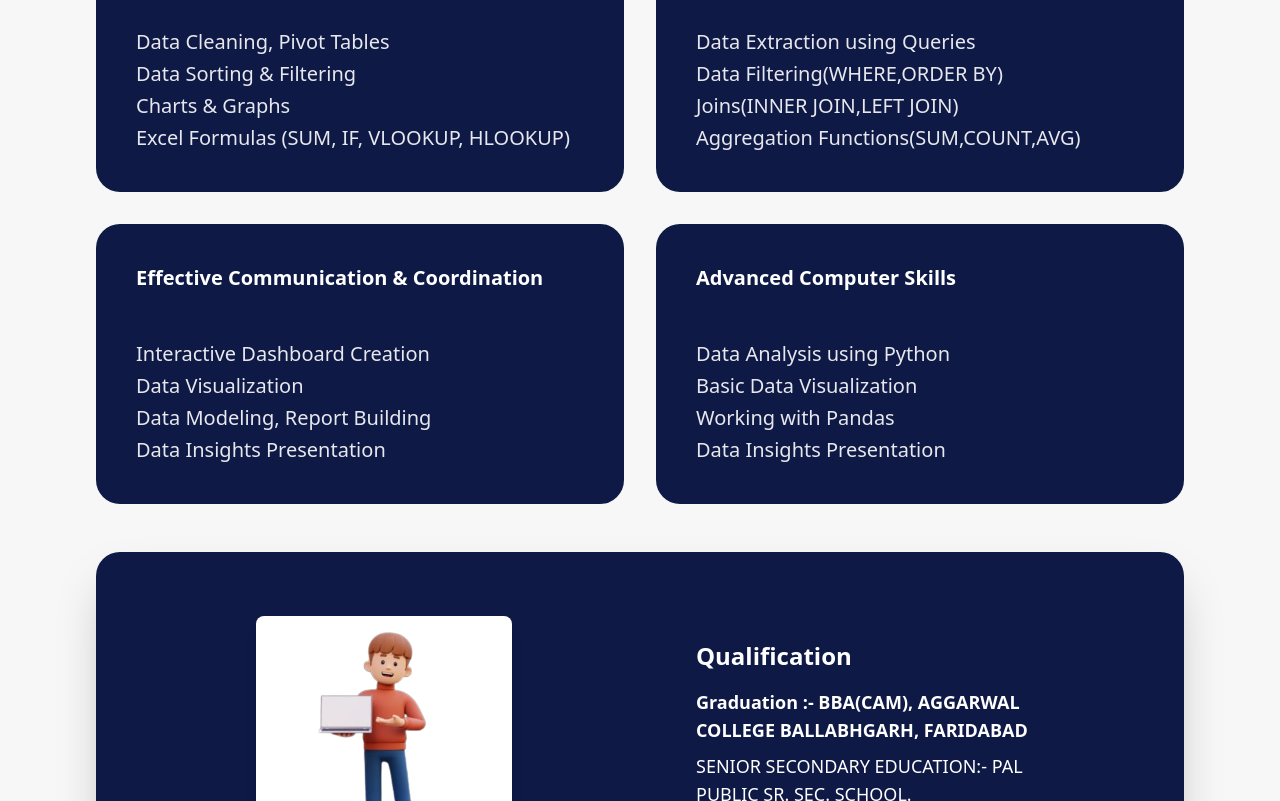
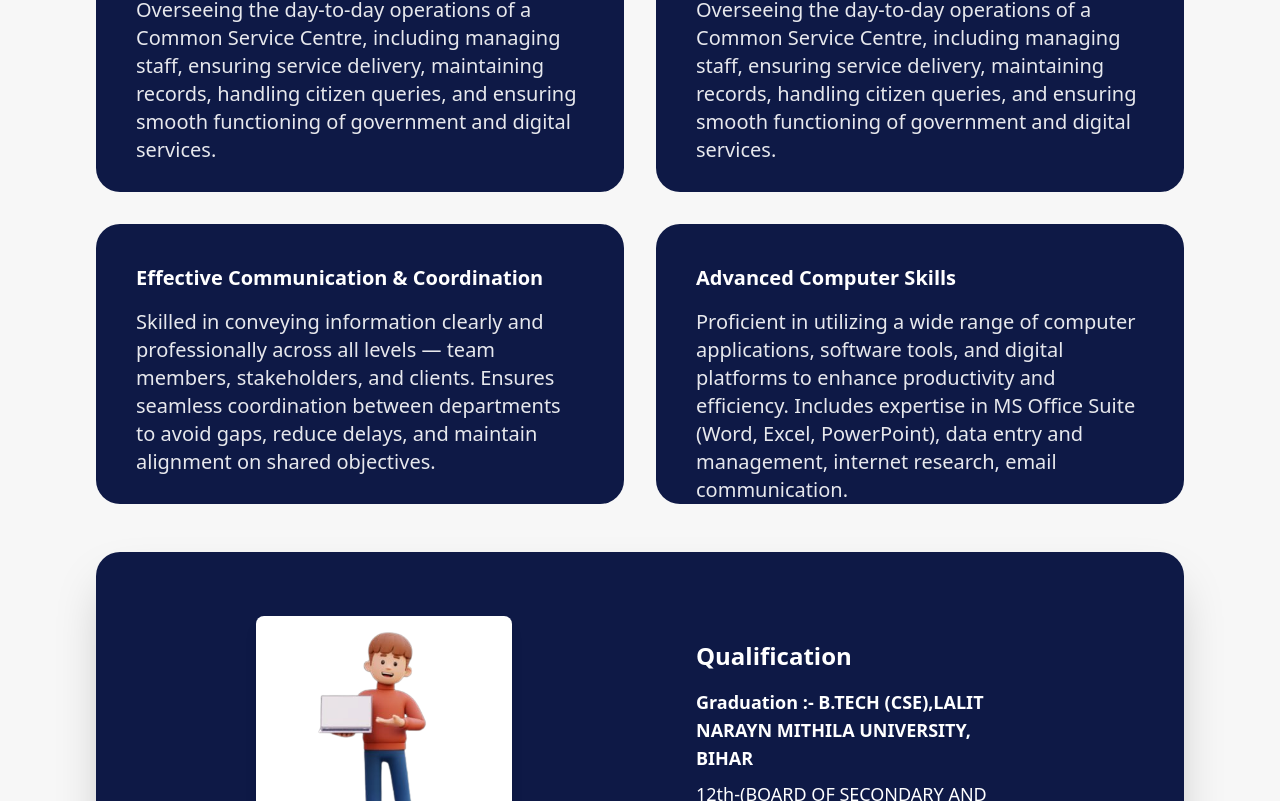
Before and after one commit to Arvindpal12/IITan-portfolio, a React (Vite) app: page / in a window 1280 px wide. Shown: the part 2119-2920 px from the top of the page. Built offline with nearby package versions, Linux system fonts and the light colour scheme.

Commit message:
add conent

```diff
--- a/src/components/Skills-compo/Skills.jsx
+++ b/src/components/Skills-compo/Skills.jsx
@@ -1,6 +1,14 @@
 import React from "react";
 import avtar from "../../assets/avtar.png";
-import { FaUsers, FaProjectDiagram, FaDesktop, FaComment, FaLightbulb, FaClock, FaChartBar } from "react-icons/fa";
+import {
+  FaUsers,
+  FaProjectDiagram,
+  FaDesktop,
+  FaComment,
+  FaLightbulb,
+  FaClock,
+  FaChartBar,
+} from "react-icons/fa";
 import { SiGithub, SiMysql, SiTailwindcss } from "react-icons/si";
 import { SiPython } from "react-icons/si";
 import { TbSql } from "react-icons/tb";
@@ -9,8 +17,13 @@ import { FaWordpress, FaPhp } from "react-icons/fa";
 // bg-slate-900/50
 const Skills = () => {
   return (
-    <div id="Skills" className="w-full p-4 sm:p-8 md:p-16 lg:p-20 xl:p-24 mx-auto max-w-7xl">
-      <h1 className="text-xl sm:text-2xl md:text-3xl lg:text-4xl xl:text-5xl text-black font-bold text-left pl-4 sm:pl-0 mb-8">Skills</h1>
+    <div
+      id="Skills"
+      className="w-full p-4 sm:p-8 md:p-16 lg:p-20 xl:p-24 mx-auto max-w-7xl"
+    >
+      <h1 className="text-xl sm:text-2xl md:text-3xl lg:text-4xl xl:text-5xl text-black font-bold text-left pl-4 sm:pl-0 mb-8">
+        Skills
+      </h1>
       <div className="space-y-12">
         {/* Upper Container: Icons + Descriptions */}
         <div className="w-full max-w-6xl mx-auto p-8 sm:p-12 md:p-16 lg:px-20 lg:py-16 rounded-2xl bg-[#0e1946] backdrop-blur-sm">
@@ -36,10 +49,12 @@ const Skills = () => {
               Team Leadership & Project Handling
             </p>
             <ul className="text-white/90 text-sm sm:text-base md:text-lg lg:text-xl space-y-1 sm:space-y-1 font-medium">
-              <li>Data Cleaning, Pivot Tables</li>
-              <li>Data Sorting & Filtering</li>
-              <li>Charts & Graphs</li>
-              <li>Excel Formulas (SUM, IF, VLOOKUP, HLOOKUP)</li>
+              <p>
+                Overseeing the day-to-day operations of a Common Service Centre,
+                including managing staff, ensuring service delivery, maintaining
+                records, handling citizen queries, and ensuring smooth
+                functioning of government and digital services.
+              </p>
             </ul>
           </div>
           <div className="group p-4 sm:p-8 md:p-10 bg-[#0e1946] backdrop-blur-md rounded-3xl hover:bg-zinc-900/70 transition-all duration-300 flex flex-col h-[250px] sm:h-[280px] justify-between hover:shadow-2xl">
@@ -47,10 +62,12 @@ const Skills = () => {
               CSC Center Management
             </p>
             <ul className="text-white/90 text-sm sm:text-base md:text-lg lg:text-xl space-y-1 sm:space-y-1 font-medium">
-              <li>Data Extraction using Queries</li>
-              <li>Data Filtering(WHERE,ORDER BY)</li>
-              <li>Joins(INNER JOIN,LEFT JOIN)</li>
-              <li>Aggregation Functions(SUM,COUNT,AVG)</li>
+              <p>
+                Overseeing the day-to-day operations of a Common Service Centre,
+                including managing staff, ensuring service delivery, maintaining
+                records, handling citizen queries, and ensuring smooth
+                functioning of government and digital services.
+              </p>
             </ul>
           </div>
           <div className="group p-4 sm:p-8 md:p-10 bg-[#0e1946] backdrop-blur-md rounded-3xl hover:bg-zinc-900/70 transition-all duration-300 flex flex-col h-[250px] sm:h-[280px] justify-between hover:shadow-2xl">
@@ -58,10 +75,12 @@ const Skills = () => {
               Effective Communication & Coordination
             </p>
             <ul className="text-white/90 text-sm sm:text-base md:text-lg lg:text-xl space-y-1 sm:space-y-1 font-medium">
-              <li>Interactive Dashboard Creation</li>
-              <li>Data Visualization</li>
-              <li>Data Modeling, Report Building</li>
-              <li>Data Insights Presentation</li>
+              <p>
+                Skilled in conveying information clearly and professionally
+                across all levels — team members, stakeholders, and clients.
+                Ensures seamless coordination between departments to avoid gaps,
+                reduce delays, and maintain alignment on shared objectives.
+              </p>
             </ul>
           </div>
           <div className="group p-4 sm:p-8 md:p-10 bg-[#0e1946] backdrop-blur-md rounded-3xl hover:bg-zinc-900/70 transition-all duration-300 flex flex-col h-[250px] sm:h-[280px] justify-between hover:shadow-2xl">
@@ -69,10 +88,13 @@ const Skills = () => {
               Advanced Computer Skills
             </p>
             <ul className="text-white/90 text-sm sm:text-base md:text-lg lg:text-xl space-y-1 sm:space-y-1 font-medium">
-              <li>Data Analysis using Python</li>
-              <li>Basic Data Visualization</li>
-              <li>Working with Pandas</li>
-              <li>Data Insights Presentation</li>
+              <p>
+                Proficient in utilizing a wide range of computer applications,
+                software tools, and digital platforms to enhance productivity
+                and efficiency. Includes expertise in MS Office Suite (Word,
+                Excel, PowerPoint), data entry and management, internet
+                research, email communication.
+              </p>
             </ul>
           </div>
         </div>
@@ -90,11 +112,13 @@ const Skills = () => {
                 Qualification
               </h2>
               <p className="text-xs sm:text-sm md:text-base lg:text-lg leading-tight font-bold mb-2">
-                Graduation :- BBA(CAM), AGGARWAL COLLEGE BALLABHGARH, FARIDABAD
+                Graduation :- B.TECH (CSE),LALIT NARAYN MITHILA UNIVERSITY, BIHAR
               </p>
               <ul className="text-xs sm:text-sm md:text-base lg:text-lg space-y-1">
-                <li>SENIOR SECONDARY EDUCATION:- PAL PUBLIC SR. SEC. SCHOOL.</li>
-                <li>SECONDARY EDUCATION:- KARHANA SR. SEC. SCHOOL</li>
+                <li>
+                  12th-(BOARD OF SECONDARY AND HIGHER EDUCATION)
+                </li>
+                <li>10th-(HARYANA BOARD OF SCHOOL EDUCATION)</li>
               </ul>
             </div>
           </div>
```
Lines whose indentation alone changed are shown as unchanged.
